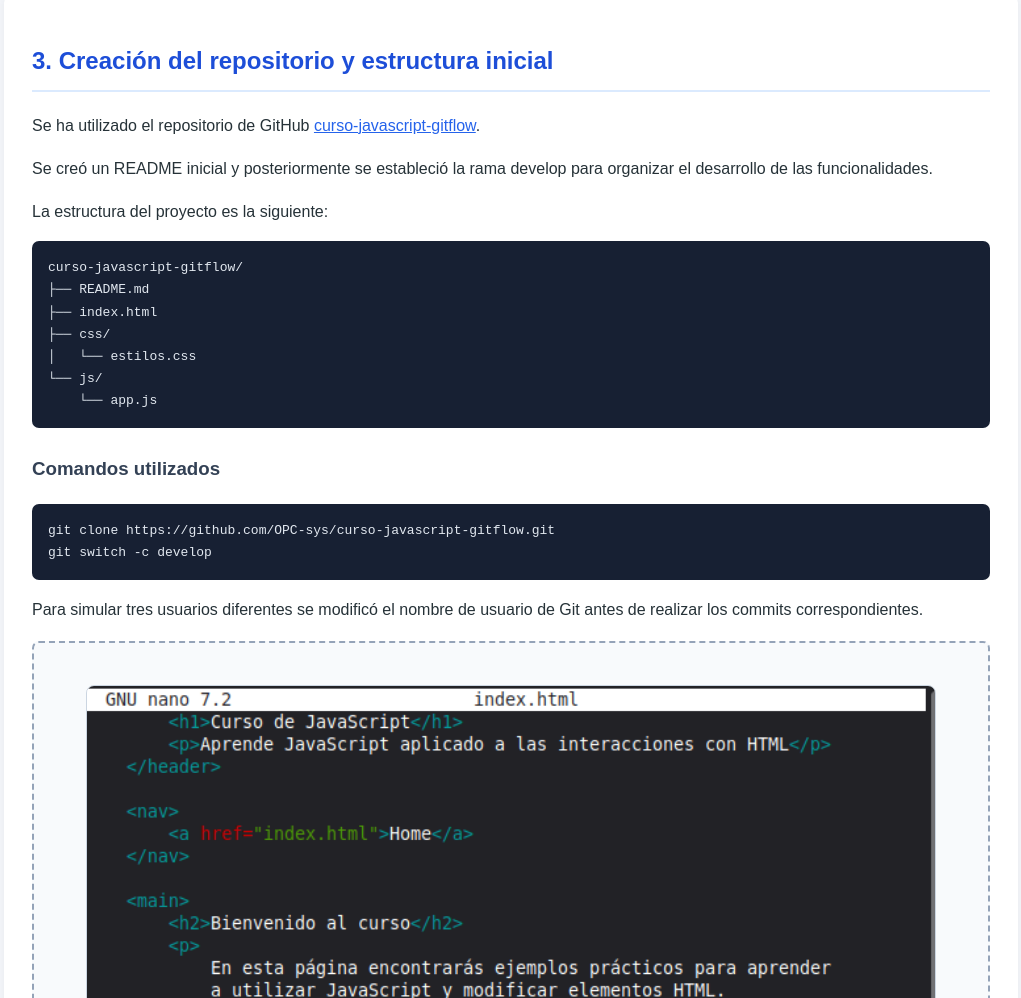
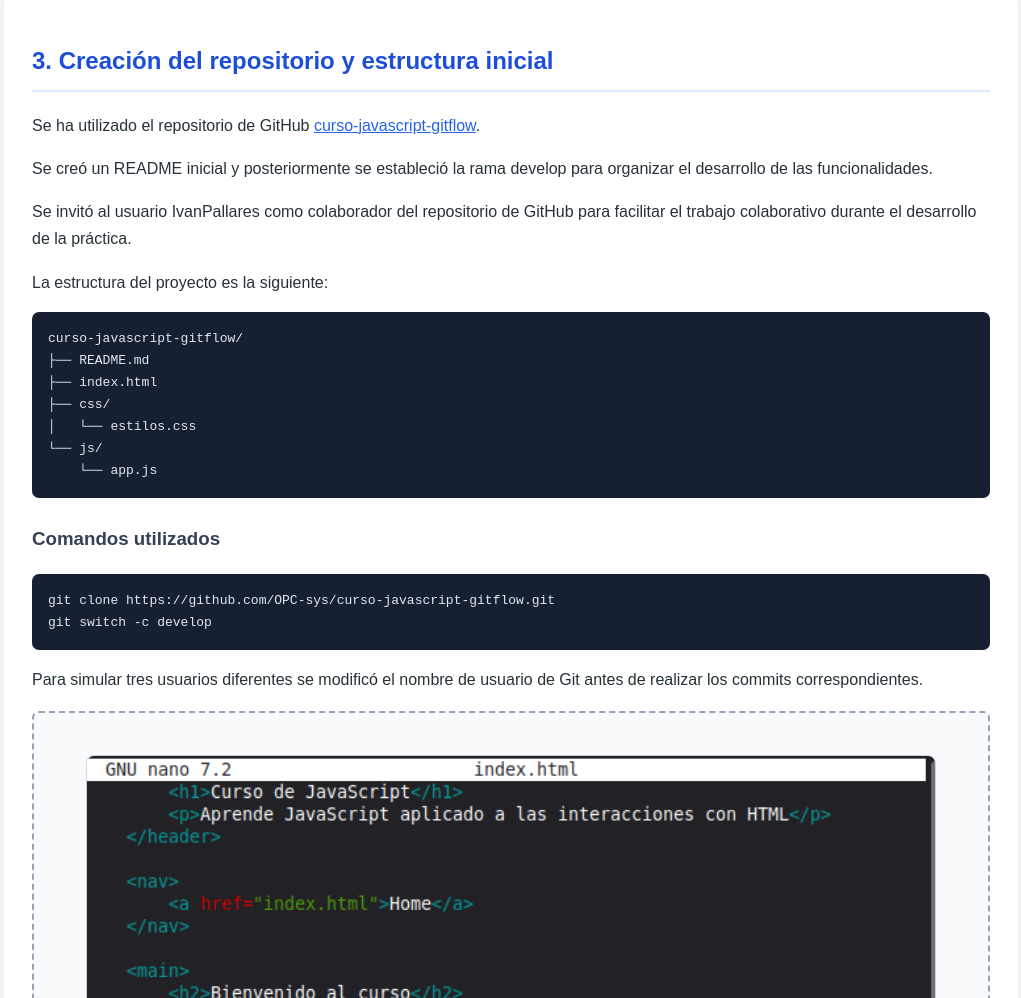
Before and after one commit to OPC-sys/curso-javascript-gitflow, a plain HTML site: page index.html in a window 1280 px wide. Shown: the part 2334-3332 px from the top of the page, without its empty margins (129-1150 px from the left). Drawn offline with Linux system fonts and the light colour scheme.

Commit message:
docs: añadir colaborador a la memoria

```diff
--- a/index.html
+++ b/index.html
@@ -234,6 +234,11 @@
         Se creó un README inicial y posteriormente se estableció la rama
         develop para organizar el desarrollo de las funcionalidades.
     </p>
+<p>
+    Se invitó al usuario IvanPallares como colaborador del
+    repositorio de GitHub para facilitar el trabajo colaborativo
+    durante el desarrollo de la práctica.
+</p>
 
     <p>La estructura del proyecto es la siguiente:</p>
 
```
